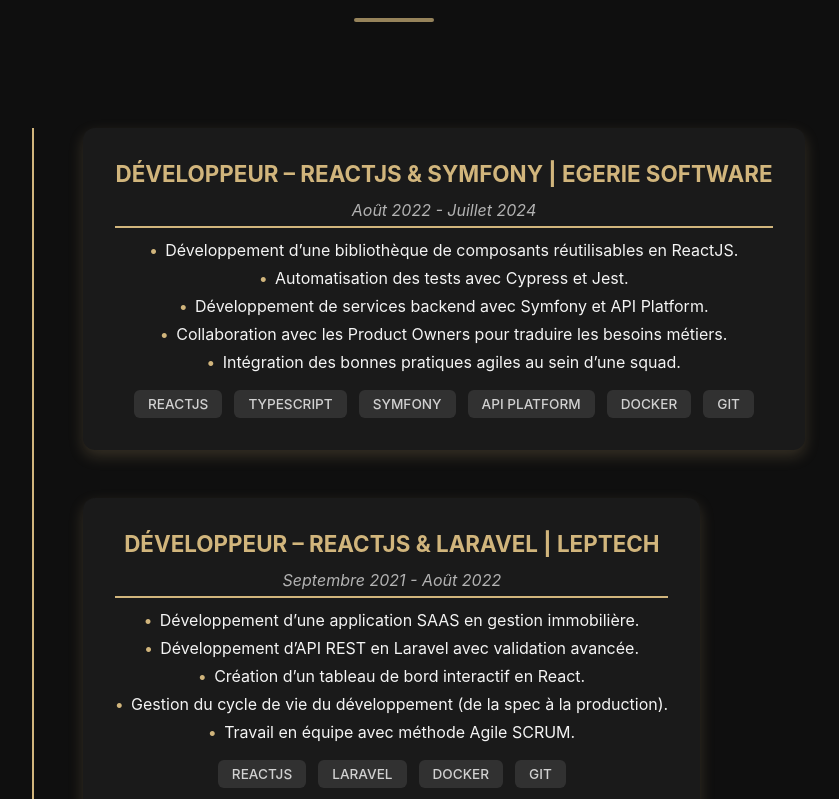
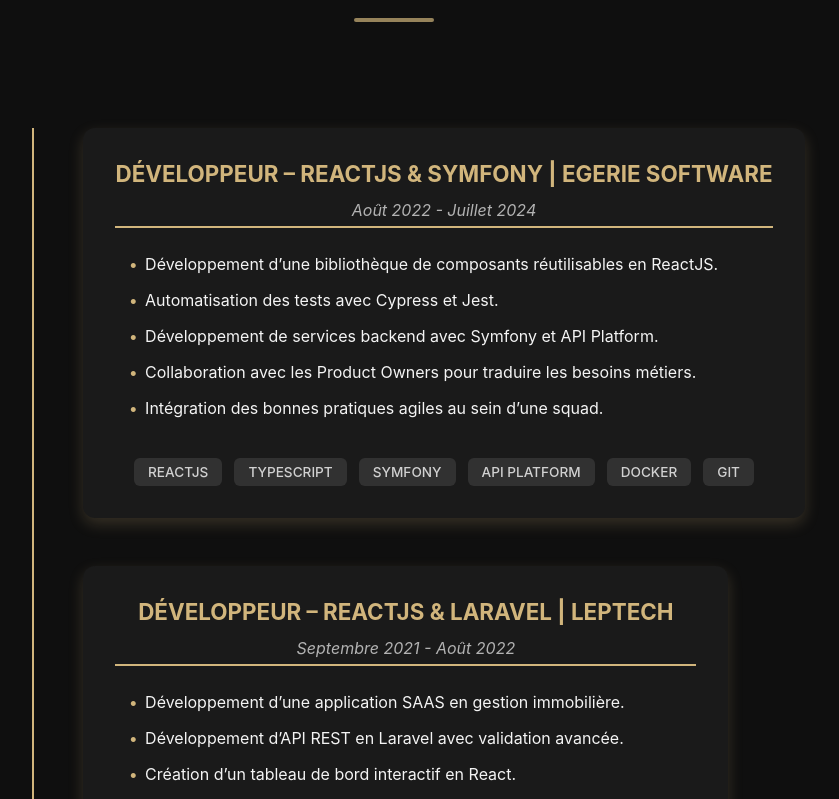
Before and after one commit to J-Banno/portfolio_next.js, a Next.js app: page / in a window 1280 px wide. Shown: the part 1001-1800 px from the top of the page, without its empty margins (246-1085 px from the left). Built offline with nearby package versions, Linux system fonts and the light colour scheme.

Commit message:
feat(experiences): fix flex missions

```diff
--- a/src/styles/_experience.scss
+++ b/src/styles/_experience.scss
@@ -92,8 +92,8 @@
   padding: 2rem;
   box-shadow: 0px 6px 15px rgba(209, 181, 124, 0.2);
   transition: transform 0.3s ease-in-out;
-  margin-left: 50px; // Ajoute un espace entre la ligne et le contenu
-  width: auto; // Permet aux expériences de garder leur propre largeur
+  margin-left: 50px;
+  width: auto;
 
   &:hover {
     transform: translateY(-3px);
@@ -120,8 +120,11 @@
 }
 
 .exp-missions {
-  margin-bottom: 14px;
-
+  padding: 14px;
+  display: flex;
+  flex-direction: column;
+  gap: 8px;
+  align-items: flex-start;
   li {
     list-style: none;
     font-size: 1rem;
@@ -160,7 +163,6 @@
   }
 }
 
-/* 📌 Responsive */
 @include mobile {
   .exp-timeline {
     padding-left: 0;
@@ -201,6 +203,9 @@
 
   .exp-missions {
     font-size: 0.9rem;
+    display: flex;
+    gap: 4px;
+    padding: 0;
   }
 
   .exp-stack {
```
